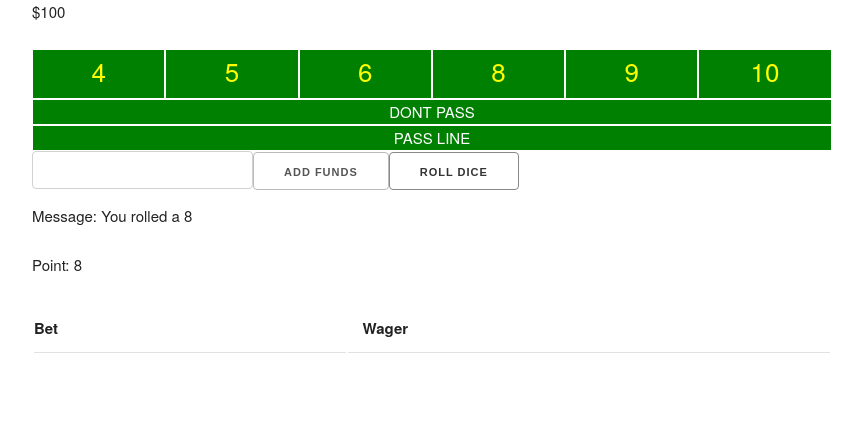
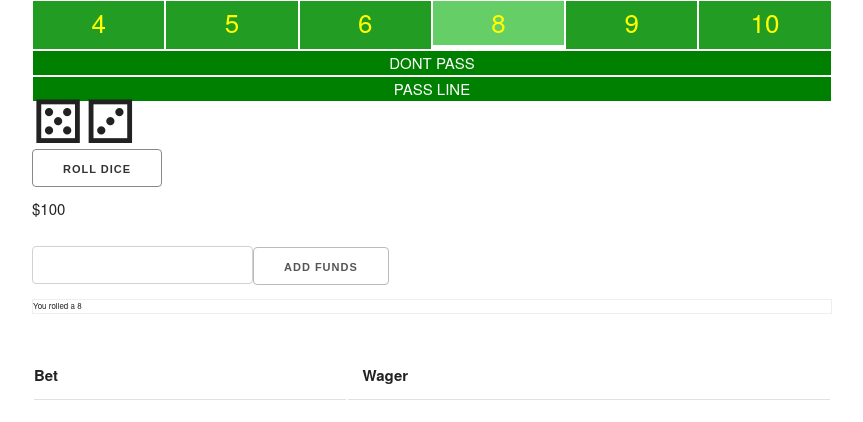
Before and after one commit to amedhussaini/craps-react, a React (Create React App) app: page / in a window 1280 px wide. Both pictures are taken after a click on the button "ROLL DICE". Shown: the top 422 px of the page, without its empty margins (208-1071 px from the left). Built offline with nearby package versions, Linux system fonts and the light colour scheme.

Commit message:
v0.02
-added a Dice component to visually represent each roll
-changed the messaging system into an array based store for persistence
-added conditional css formatting to the new Points component

```diff
--- a/src/App.js
+++ b/src/App.js
@@ -8,6 +8,7 @@ import Passline from './Passline.js';
 import Nopassline from './Nopassline.js';
 import BetTable from './BetTable.js';
 import Points from './Points.js';
+import Dice from './Dice.js';
 //let craps = new Craps();
 
 class App extends Component {
@@ -25,18 +26,21 @@ class App extends Component {
     this.rollDice = this.rollDice.bind(this);
     this.clickedPassline = this.clickedPassline.bind(this);
     this.passBack = this.passBack.bind(this);
+    this.getRoll = this.getRoll.bind(this);
   }
   render() {
     return (
       <div className="App">
-        <Dashboard bank={this.state.craps.bank} />
-        <Points />
+
+        <Points point={this.state.craps.point} />
         <Nopassline />
         <Passline clickedPassline={this.clickedPassline} />
+        <Dice roll={this.getRoll}/>
+        <button onClick={ this.rollDice }>Roll Dice</button>
+        <Dashboard bank={this.state.craps.bank} />
         <input type="text" onChange={this.inputChange} />
         <button onClick={ this.addFunds }>Add Funds</button>
-        <button onClick={ this.rollDice }>Roll Dice</button>
-        <Messages message={this.state.craps.message} point={this.state.craps.point}/>
+        <Messages messages={this.state.craps.messages} />
         <BetTable bets={this.state.craps.bets}/>
       </div>
     );
@@ -61,6 +65,13 @@ class App extends Component {
   clickedPassline() {
     this.setState(this.craps.placeBet(5, "passline"));
   }
+  getRoll() {
+    if (this.state.craps.rolls.length > 0) {
+      return this.state.craps.rolls[this.state.craps.rolls.length -1];
+    } else {
+      return null;
+    }
+  }
 }
 
 export default App;
--- /dev/null
+++ b/src/Dice.css
@@ -0,0 +1,4 @@
+.dice {
+    line-height: 0.5;
+    font-size: 60px;
+}
--- /dev/null
+++ b/src/Dice.js
@@ -0,0 +1,31 @@
+import React, { Component } from 'react';
+import './Dice.css';
+class Dice extends Component {
+  constructor() {
+    super();
+    this.getRolls = this.getRolls.bind(this);
+  }
+  render() {
+      var dices = [9856, 9857, 9858, 9859, 9860, 9861];
+      let array = this.getRolls();
+      if (array !== null) {
+        let dice1 = array[0];
+        let dice2 = array[1];
+        return (
+          <div>
+          <span className="dice">{String.fromCharCode(dices[dice1 - 1])}</span>
+          <span className="dice">{String.fromCharCode(dices[dice2 - 1])}</span>
+          </div>
+        )
+      } else {
+        return null;
+      }
+
+  }
+  getRolls() {
+    //console.log(this.props.roll());
+    return this.props.roll();
+  }
+}
+
+export default Dice;
--- /dev/null
+++ b/src/Messages.css
@@ -0,0 +1,12 @@
+.message-ul {
+  list-style-type: none;
+  font-size: 8px;
+  border: 1px solid #eeeeee;
+}
+.message-ul li {
+  margin: 0;
+}
+.message-div {
+  height: 50px;
+  overflow-y: scroll;
+}
--- a/src/Messages.js
+++ b/src/Messages.js
@@ -1,11 +1,21 @@
 import React, { Component } from 'react';
+import './Messages.css';
 
 class Messages extends Component {
   render() {
+    let message = this.props.messages.reverse();
+    let messageList = message.map(function(message) {
+      return (
+        <li>{message}</li>
+      )
+    });
+
     return (
-      <div>
-        <p>Message: {this.props.message}</p>
-        <p>Point: {this.props.point}</p>
+      <div className="message-div">
+        <ul className="message-ul">
+          {messageList}
+        </ul>
+
       </div>
     )
   }
--- a/src/Points.js
+++ b/src/Points.js
@@ -2,17 +2,28 @@ import React, { Component } from 'react'
 import './points.css';
 
 class Points extends Component {
+  constructor() {
+    super();
+    this.isPoint = this.isPoint.bind(this);
+  }
   render() {
     return (
       <div className="points">
-        <div>4</div>
-        <div>5</div>
-        <div>6</div>
-        <div>8</div>
-        <div>9</div>
-        <div>10</div>
+        <div className={this.isPoint(4)}>4</div>
+        <div className={this.isPoint(5)}>5</div>
+        <div className={this.isPoint(6)}>6</div>
+        <div className={this.isPoint(8)}>8</div>
+        <div className={this.isPoint(9)}>9</div>
+        <div className={this.isPoint(10)}>10</div>
       </div>
     )
+  }
+  isPoint(point) {
+    if (this.props.point === point) {
+      return "on";
+    } else {
+      return "off"
+    }
   }
 }
 
--- a/src/include/Craps.js
+++ b/src/include/Craps.js
@@ -18,7 +18,7 @@ class Craps {
       "bets": [],
       "lastRoll": null,
       "rolls": [],
-      "message": ""
+      "messages": []
     }
   }
   getState() {
@@ -42,7 +42,7 @@ class Craps {
     this.app_state.rolls.push(roll);
     this.app_state.lastRoll = roll[0] + roll[1];
     let sum = roll[0] + roll[1];
-    this.app_state.message = "You rolled a " + sum;
+    this.app_state.messages.push("You rolled a " + sum);
     this.payoutBets();
     return this.app_state;
   }
--- a/src/points.css
+++ b/src/points.css
@@ -4,7 +4,16 @@
   width: 16.66%;
   font-size: 26px;
   color: yellow;
-  border: 1px solid #ffffff;
-  background-color: green;
+  border-top: 1px solid #ffffff;
+  border-left: 1px solid #ffffff;
+  border-right: 1px solid #ffffff;
   height: 50px;
 }
+.on {
+  background-color: #66CE66;
+  border-bottom: 5px solid #ffffff;
+}
+.off {
+  background-color: #229C22;
+  border-bottom: 1px solid #ffffff;
+}
```
